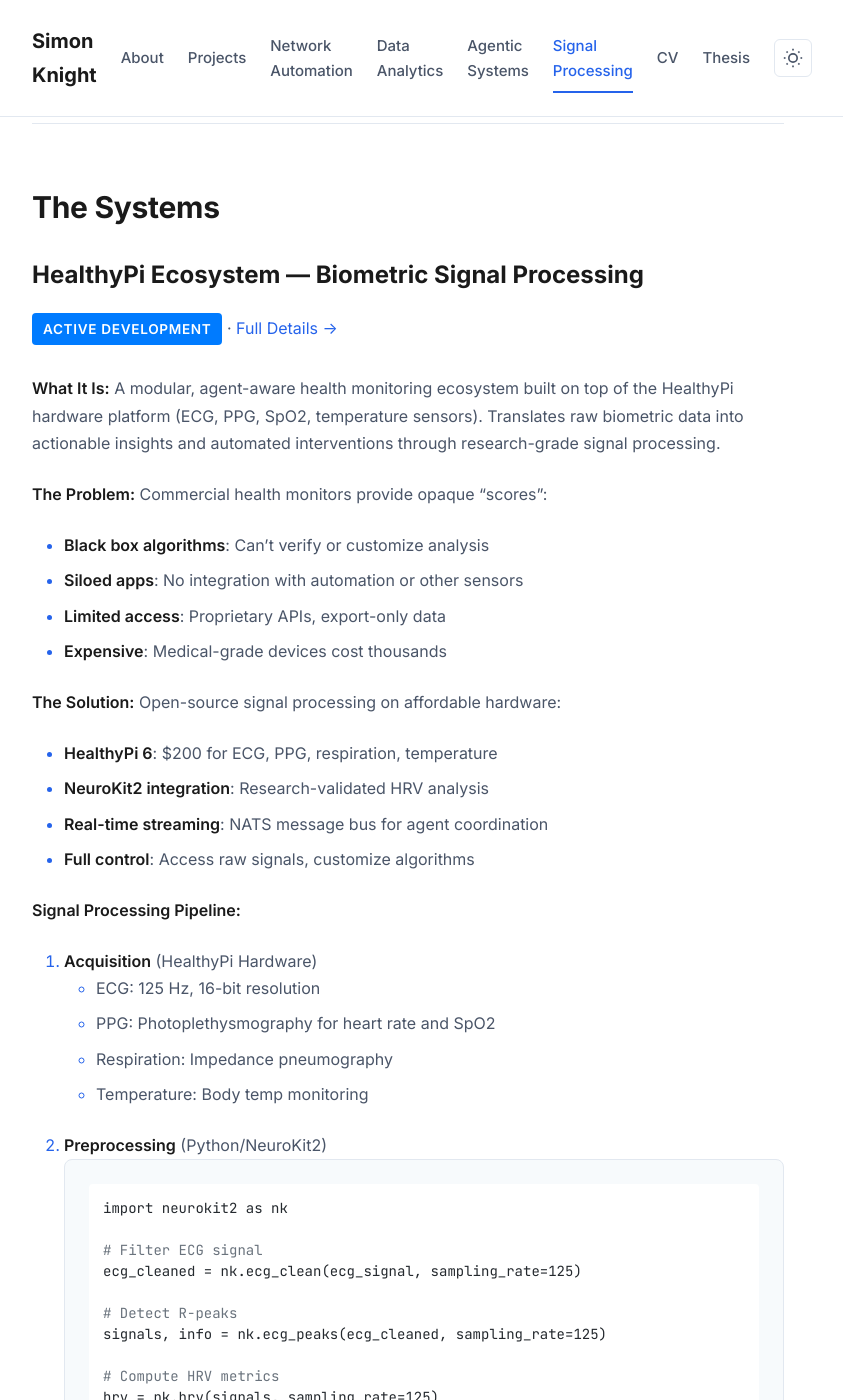
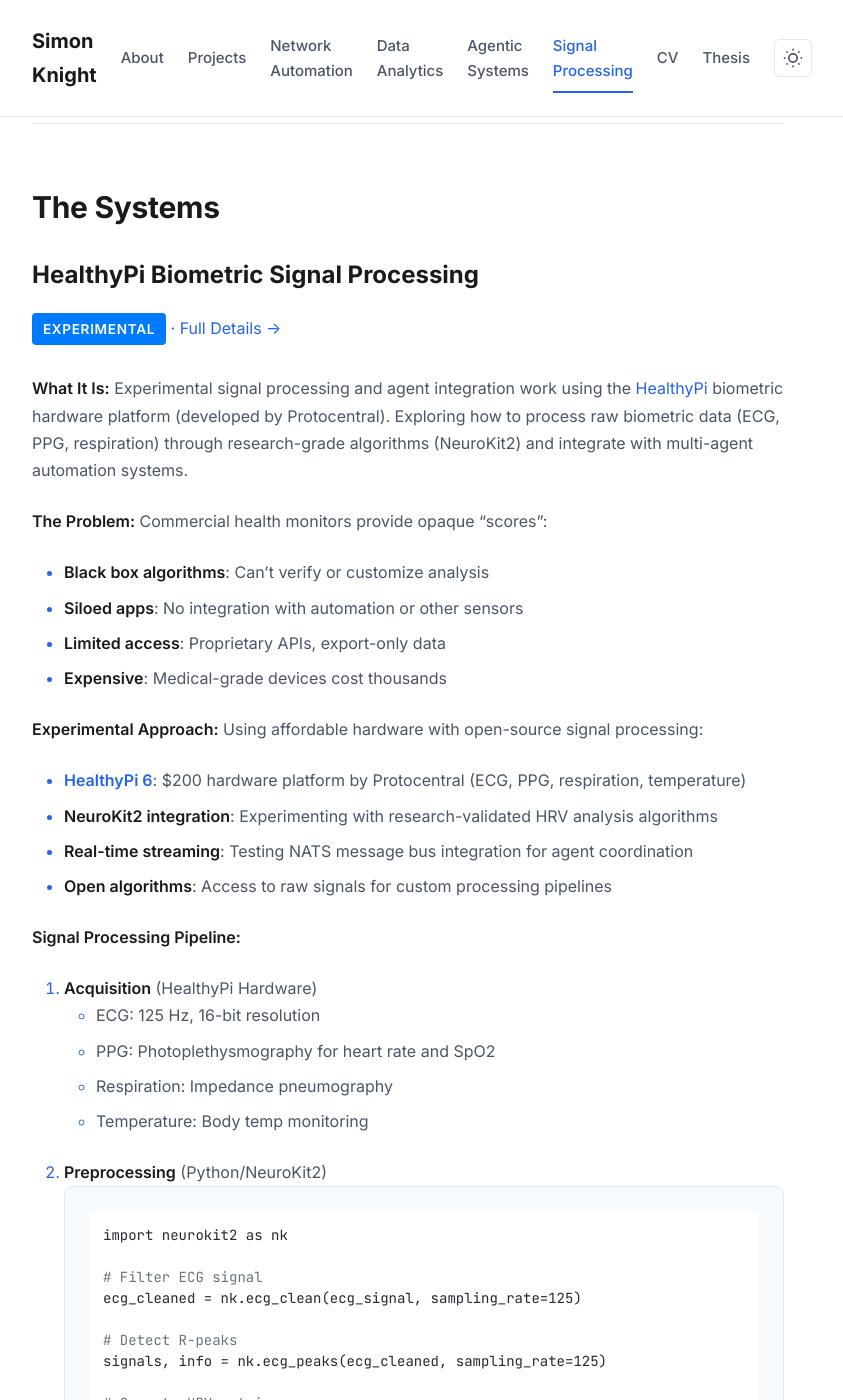
Before and after one commit to sk2/sk2.github.com, a Jekyll site: the page built from signal-processing.md, in a window 1280 px wide and 1400 px high, scrolled down 1429 px. Shown: the whole window, without its empty margins (232-1075 px from the left). Built offline with Jekyll 4.4.1, drawn with Linux system fonts in a browser that asks for light colours; our own code applies the rules of GitHub Pages for plain Markdown files; some of the changed text lies outside the part shown.

Commit message:
Tone down HealthyPi claims and add Crowd Supply attribution
Clarify that HealthyPi work is experimental, not a full ecosystem:
- Change from "ecosystem" to "experimental signal processing"
- Add attribution: hardware platform developed by Protocentral
- Link to Crowd Supply product page in all mentions
- Change status badge from "Active Development" to "Experimental"

Updated messaging:
- "Experimenting with" instead of "Building ecosystem"
- "Exploring integration" instead of claiming completed work
- Credit Protocentral as hardware creator
- Honest about experimental nature of the work

More accurate representation of relationship to HealthyPi project.

Co-Authored-By: Claude Sonnet 4.5 <noreply@anthropic.com>

```diff
--- a/signal-processing.md
+++ b/signal-processing.md
@@ -49,12 +49,12 @@ Signal processing traditionally requires expensive proprietary hardware and clos
 
 ## The Systems
 
-### HealthyPi Ecosystem — Biometric Signal Processing
+### HealthyPi Biometric Signal Processing
 
-<span class="status-badge status-active">Active Development</span> · [Full Details →](projects/healthypi)
+<span class="status-badge status-active">Experimental</span> · [Full Details →](projects/healthypi)
 
 **What It Is:**
-A modular, agent-aware health monitoring ecosystem built on top of the HealthyPi hardware platform (ECG, PPG, SpO2, temperature sensors). Translates raw biometric data into actionable insights and automated interventions through research-grade signal processing.
+Experimental signal processing and agent integration work using the [HealthyPi](https://www.crowdsupply.com/protocentral/healthypi-move) biometric hardware platform (developed by Protocentral). Exploring how to process raw biometric data (ECG, PPG, respiration) through research-grade algorithms (NeuroKit2) and integrate with multi-agent automation systems.
 
 **The Problem:**
 Commercial health monitors provide opaque "scores":
@@ -63,12 +63,12 @@ Commercial health monitors provide opaque "scores":
 - **Limited access**: Proprietary APIs, export-only data
 - **Expensive**: Medical-grade devices cost thousands
 
-**The Solution:**
-Open-source signal processing on affordable hardware:
-- **HealthyPi 6**: $200 for ECG, PPG, respiration, temperature
-- **NeuroKit2 integration**: Research-validated HRV analysis
-- **Real-time streaming**: NATS message bus for agent coordination
-- **Full control**: Access raw signals, customize algorithms
+**Experimental Approach:**
+Using affordable hardware with open-source signal processing:
+- **[HealthyPi 6](https://www.crowdsupply.com/protocentral/healthypi-move)**: $200 hardware platform by Protocentral (ECG, PPG, respiration, temperature)
+- **NeuroKit2 integration**: Experimenting with research-validated HRV analysis algorithms
+- **Real-time streaming**: Testing NATS message bus integration for agent coordination
+- **Open algorithms**: Access to raw signals for custom processing pipelines
 
 **Signal Processing Pipeline:**
 
@@ -396,7 +396,7 @@ Wi-Fi signals reflect off the human body:
 Commercial health monitors give you a "stress score" — but how is it calculated? NeuroKit2 provides peer-reviewed, documented algorithms. You can verify, customize, and improve the processing pipeline.
 
 ### Affordable Hardware Enables Experimentation
-$300 KrakenSDR vs. $10K commercial passive radar. $200 HealthyPi vs. $2K medical ECG. Lower cost enables hobbyists, researchers, and educators to explore signal processing without institutional budgets.
+$300 KrakenSDR vs. $10K commercial passive radar. $200 [HealthyPi](https://www.crowdsupply.com/protocentral/healthypi-move) vs. $2K medical ECG. Lower cost enables hobbyists, researchers, and educators to explore signal processing without institutional budgets.
 
 ### Agent-Aware Architecture
 Treating sensor streams as events (not just data) enables coordination. "Elevated stress" isn't just a number — it triggers workflows: check calendar, suggest break, adjust lighting. This is impossible with traditional "analyze and display" architectures.
```
Also changed, not shown: index.md (+2 -2 lines), projects.md (+3 -3 lines).
